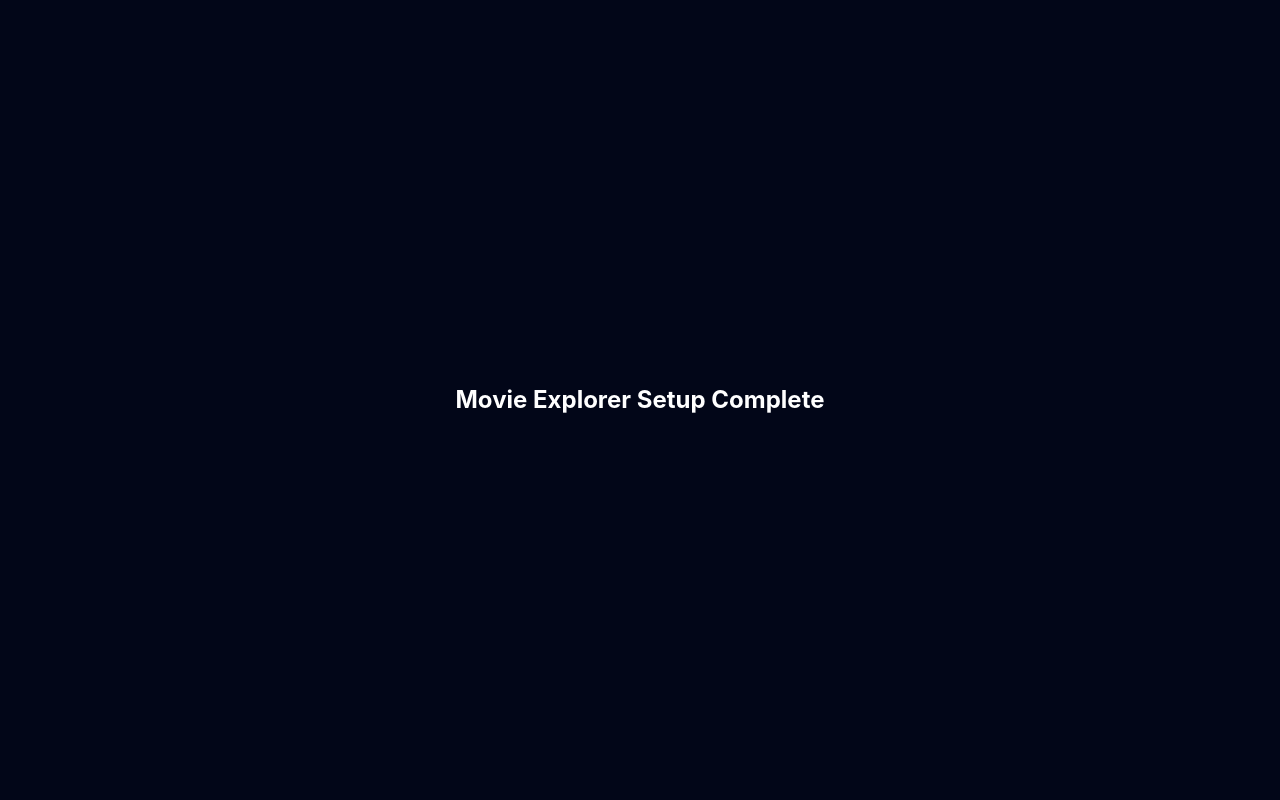
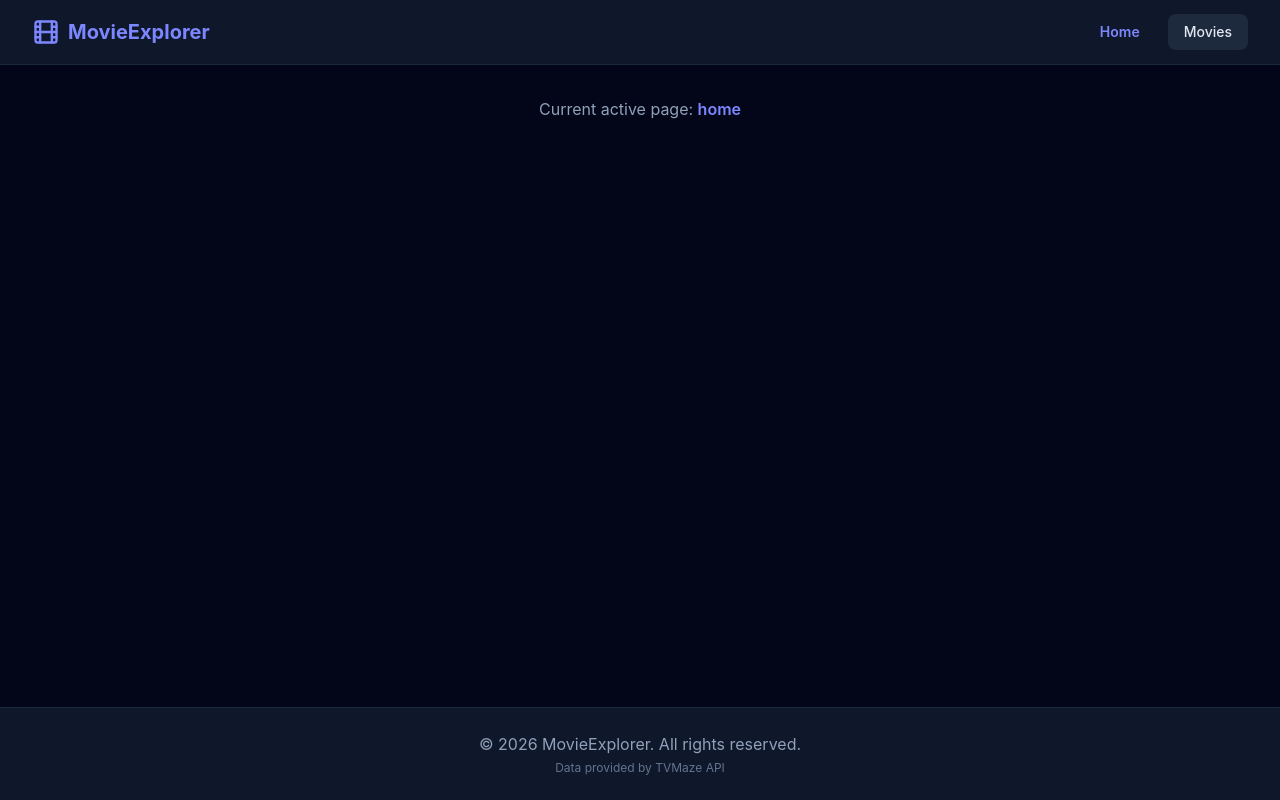
Before and after one commit to akashonline24hour/movie-explorer, a React (Vite) app: page / in a window 1280 px wide. Built offline with nearby package versions, Linux system fonts and the light colour scheme.

Commit message:
feat: add Navbar and Footer shell layout components

```diff
--- a/src/App.jsx
+++ b/src/App.jsx
@@ -1,7 +1,18 @@
+import { useState } from "react";
+import Navbar from "./components/Navbar";
+import Footer from "./components/Footer";
+
 export default function App() {
+  const [currentPage, setCurrentPage] = useState("home");
+
   return (
-    <div className="min-h-screen bg-slate-950 text-white flex items-center justify-center">
-      <h1 className="text-2xl font-bold">Movie Explorer Setup Complete</h1>
+    <div className="min-h-screen bg-slate-950 text-slate-100 flex flex-col font-sans">
+      <Navbar currentPage={currentPage} setCurrentPage={setCurrentPage} />
+      <main className="flex-1 p-8 text-center text-slate-400">
+        Current active page:{" "}
+        <span className="text-indigo-400 font-semibold">{currentPage}</span>
+      </main>
+      <Footer />
     </div>
   );
 }
--- /dev/null
+++ b/src/components/Footer.jsx
@@ -0,0 +1,12 @@
+export default function Footer() {
+  return (
+    <footer className="bg-slate-900 border-t border-slate-800 text-slate-400 py-6 mt-auto">
+      <div className="max-w-7xl mx-auto px-4 text-center">
+        <p>© 2026 MovieExplorer. All rights reserved.</p>
+        <p className="text-xs text-slate-500 mt-1">
+          Data provided by TVMaze API
+        </p>
+      </div>
+    </footer>
+  );
+}
--- /dev/null
+++ b/src/components/Navbar.jsx
@@ -0,0 +1,40 @@
+import { Film } from "lucide-react";
+
+export default function Navbar({ currentPage, setCurrentPage }) {
+  return (
+    <nav className="bg-slate-900 border-b border-slate-800 text-white sticky top-0 z-40">
+      <div className="max-w-7xl mx-auto px-4 sm:px-6 lg:px-8 h-16 flex items-center justify-between">
+        <button
+          onClick={() => setCurrentPage("home")}
+          className="flex items-center space-x-2 text-xl font-bold text-indigo-400 hover:text-indigo-300 transition"
+        >
+          <Film className="w-7 h-7" />
+          <span>MovieExplorer</span>
+        </button>
+
+        <div className="flex items-center space-x-4">
+          <button
+            onClick={() => setCurrentPage("home")}
+            className={`px-3 py-2 rounded-md text-sm font-medium transition ${
+              currentPage === "home"
+                ? "text-indigo-400 font-semibold"
+                : "text-slate-300 hover:text-white"
+            }`}
+          >
+            Home
+          </button>
+          <button
+            onClick={() => setCurrentPage("movies")}
+            className={`px-4 py-2 rounded-lg text-sm font-medium transition ${
+              currentPage === "movies"
+                ? "bg-indigo-600 text-white hover:bg-indigo-500"
+                : "bg-slate-800 text-slate-200 hover:bg-slate-700"
+            }`}
+          >
+            Movies
+          </button>
+        </div>
+      </div>
+    </nav>
+  );
+}
```
